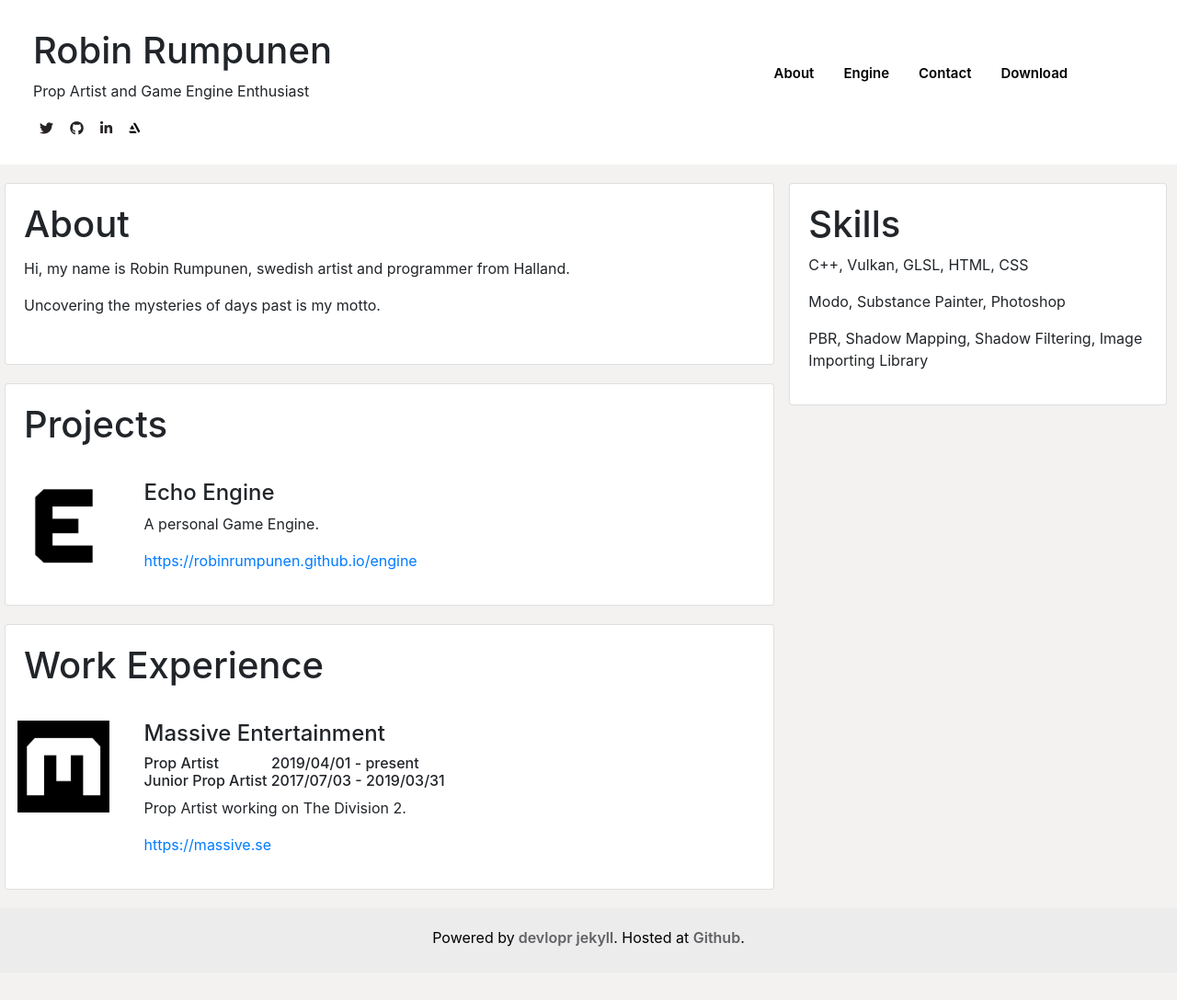
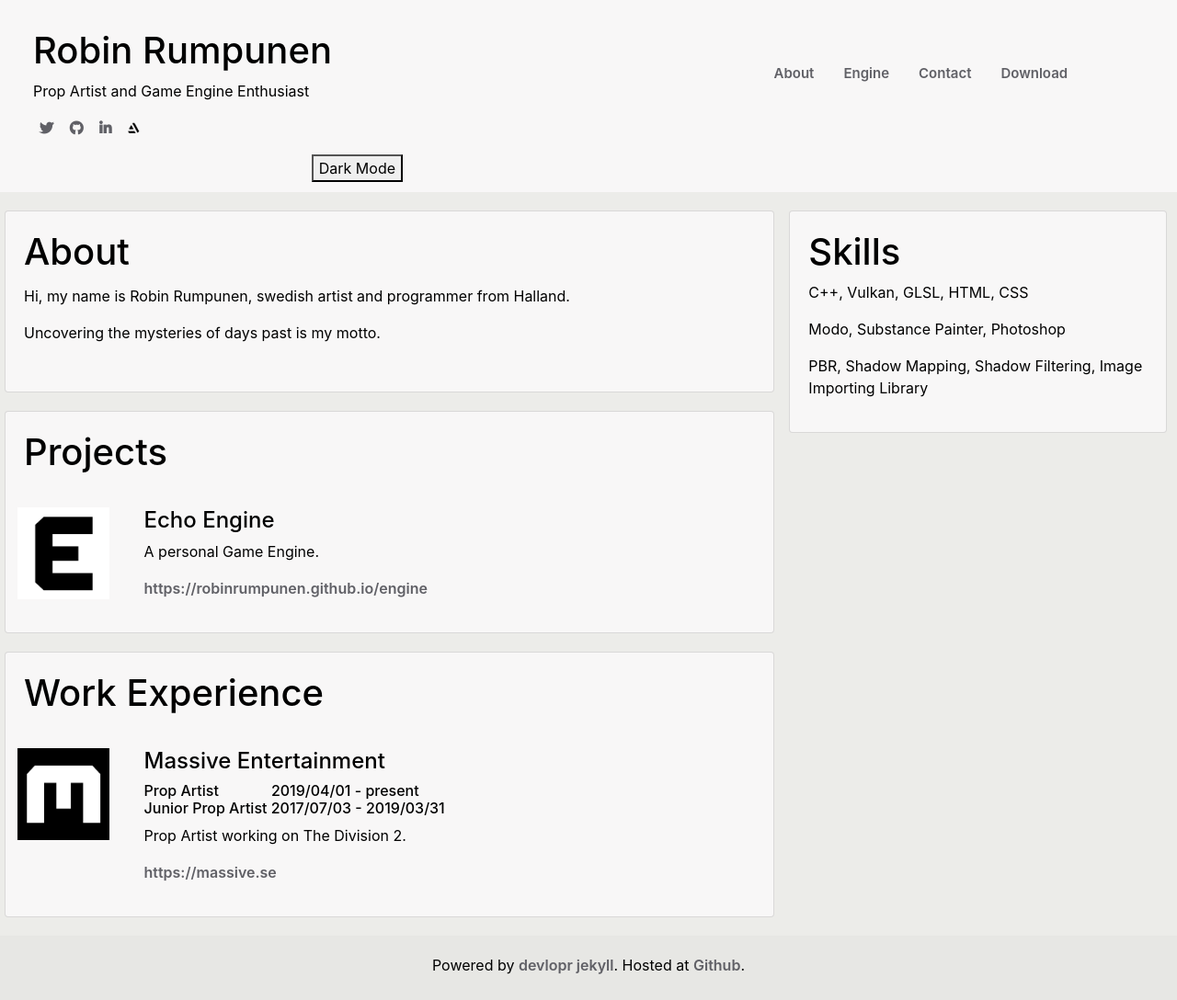
Before and after one commit to RobinRumpunen/robinrumpunen.github.io, a Jekyll site: the page built from index.html, in a window 1280 px wide. Shown: the whole page at 92% size. Built offline with Jekyll 4.4.1, drawn with Linux system fonts in a browser that asks for light colours; nearby versions of some CDN libraries; comment, search, counter and statistics services are not loaded; a style sheet for code colours, icons or effects is not loaded; before the commit the page ends 1058 px from its top, so only the background shows below that.

Commit message:
removed extra watermark, added theme mode switcher.

```diff
--- a/_includes/footer.html
+++ b/_includes/footer.html
@@ -1,10 +1,11 @@
 
 <footer>
 
-    <p> Powered by<a href="https://devlopr.netlify.com/"> devlopr jekyll</a>. Hosted at <a href="https://pages.github.com">Github</a>.
+    <p> Powered by <a href="https://devlopr.netlify.com/">devlopr jekyll</a>. Hosted at <a href="https://pages.github.com">Github</a>.
     </p>
 
 </footer>
+<script src="./assets/script/modeSwitcher.js"></script>
 <!-- <script src="https://code.jquery.com/jquery-3.3.1.slim.min.js" integrity="sha384-q8i/X+965DzO0rT7abK41JStQIAqVgRVzpbzo5smXKp4YfRvH+8abtTE1Pi6jizo" crossorigin="anonymous"></script> -->
 <!-- <script src="https://cdnjs.cloudflare.com/ajax/libs/popper.js/1.14.3/umd/popper.min.js" integrity="sha384-ZMP7rVo3mIykV+2+9J3UJ46jBk0WLaUAdn689aCwoqbBJiSnjAK/l8WvCWPIPm49" crossorigin="anonymous"></script> -->
 <!-- <script src="https://stackpath.bootstrapcdn.com/bootstrap/4.1.3/js/bootstrap.min.js" integrity="sha384-ChfqqxuZUCnJSK3+MXmPNIyE6ZbWh2IMqE241rYiqJxyMiZ6OW/JmZQ5stwEULTy" crossorigin="anonymous"></script> -->
--- a/_includes/head.html
+++ b/_includes/head.html
@@ -1,4 +1,12 @@
 <head>
+
+    <script>
+        const theme = localStorage.getItem('theme');
+        if (theme === "dark") {
+            document.documentElement.setAttribute('data-theme', 'dark');
+        }
+    </script>
+
   <meta charset="utf-8">
   <title>{{ site.title }} - {{ site.subtitle }}</title>
   <meta http-equip="X-UA-Compatible" content="IE=edge">
--- a/_includes/header.html
+++ b/_includes/header.html
@@ -59,6 +59,11 @@
                 </ul>
 
             </div>
+
+            <div class="col-md-6 center">
+                <button id="theme-toggle" onclick="modeSwitcher()"></button>
+            </div>
+
         </div>
     </div>
 
--- a/assets/css/main.css
+++ b/assets/css/main.css
@@ -1,35 +1,71 @@
+html, html[data-theme="light"] {
+   --light-text-color: hsl(0, 0%, 35%);
+   --main-background-color: hsl(48, 9%, 92%);
+   --main-focusground-color: hsl(0, 5%, 97%);
+   --foot-background-color: hsl(60, 6%, 90%);
+   --main-text-color: hsl(0, 0%, 0%);
+   --link-text-color: hsl(240, 3%, 39%);
+   --linkH-text-color: hsl(240, 22%, 49%);
+
+}
+
+html[data-theme="dark"] {
+   --light-text-color: hsl(0, 0%, 60%);
+   --main-background-color: hsl(0, 0%, 10%);
+   --main-focusground-color: hsl(0, 0%, 25%);
+   --foot-background-color: hsl(0, 0%, 8.5%);
+   --main-text-color: hsl(0, 10%, 80%);
+   --link-text-color: hsl(240, 4%, 95%);
+   --linkH-text-color: hsl(240, 42%, 78%);
+}
+
+@media (prefers-color-scheme: dark) {
+    html {
+      content: "dark";
+    }
+}
 body {
-    background-color: #f3f2f1 !important;
-    /* font-family: 'Quicksand', sans-serif !important; */
+    background-color: var(--main-background-color) !important;
+    color: var(--main-text-color) !important;
     font-family: Segoe UI;
 }
-
 html {
     scroll-behavior: smooth;
 }
-
 header {
-    background-color: #FFF;
+    background-color: var(--main-focusground-color);
     /* box-shadow: 0px 0px 8px rgba(0, 0, 0, 0.2); */
     height: auto;
     width: 100%;
     padding: 11px;
 }
-
+a{
+    text-decoration: none;
+    color: var(--link-text-color) !important;
+    font-weight: 600;
+}
+a:hover{
+    text-decoration: underline;
+    color: var(--linkH-text-color) !important;
+}
+.h1, .h2, .h3, .h4, .h5, .h6, h1, h2, h3, h4, h5, h6 {
+    color: var(--main-text-color);
+}
 footer {
     width: 100%;
     height: 70px;
     text-align: center;
     padding: 20px;
-    background-color: #ececec;
-    color: #000;
+    /* background-color: #ececec; */
+    background-color: var(--foot-background-color);
+    color: var(--main-text-color);
     /* box-shadow: 0px 0px 8px rgba(0, 0, 0, 0.2); */
     /* position: absolute; */
     /* bottom: 0px; */
 }
 
 footer a{
-    color: #616166;
+    /* color: var(--link-text-color); */
     font-weight: 600;
 }
 
@@ -85,25 +121,6 @@
     margin: 2px;
     text-decoration: none !important;
 }
-
-.product {
-    width: 400px;
-    float: left;
-}
-
-.products-container {
-    margin-left: auto;
-    margin-right: auto;
-    width: 100%;
-}
-
-@media (min-width: 768px) {
-    .snipcart-layout__header {
-        width: 100% !important;
-        margin: 0 auto;
-    }
-}
-
 #navigation {
     margin-top: 50px;
 }
@@ -188,8 +205,8 @@
 /* Full HD desktop and laptop displays. To allow for already made platform adaptability. */
 /* Less than 1920x1080 because the site does not take up the entire screen, because of browser tabs and windows toolbar. */
 
-.btn_dwnload{
-    color:#fff;
+.btn_dwnload {
+    color:#fff !important;
     background-color: #529c9e;
 
     float: right;
@@ -213,9 +230,13 @@
 
     box-shadow: -4px 4px 0 #394d61;
 }
-
+/* .btn_dwnload a{
+    text-decoration: none;
+    color: #fff;
+    font-weight:300;
+} */
 .btn_dwnload:hover{
-    color:#fff;
+    color:#fff !important;
     text-decoration:none;
     box-shadow: -2px 2px 0 #394d61;
     top: 2px;
@@ -253,7 +274,9 @@
     padding-left: 8px !important;
     padding-right:8px !important;
 }
-
+.card{
+    background-color: var(--main-focusground-color) !important;
+}
 .col-lg-11 .card{
     padding: 12px !important;
 }
@@ -357,23 +380,6 @@
     font-weight: bold;
     font-size: 24px;
     cursor: pointer;
-}
-
-.header__checkout {
-    all: unset;
-    cursor: pointer;
-    display: flex;
-    align-items: center;
-    margin-left: auto;
-    font-weight: bold;
-}
-
-.header__checkout svg {
-    margin-right: 8px;
-}
-
-.header__checkout-fill {
-    fill: #429bfc;
 }
 
 @media (min-width: 320px) and (max-width: 480px) {
--- /dev/null
+++ b/assets/script/modeSwitcher.js
@@ -0,0 +1,28 @@
+const userPrefers = getComputedStyle(document.documentElement).getPropertyValue('content');
+
+if (theme === "dark") {
+	document.getElementById("theme-toggle").innerHTML = "Light Mode";
+} else if (theme === "light") {
+	document.getElementById("theme-toggle").innerHTML = "Dark Mode";
+} else if  (userPrefers === "dark") {
+	document.documentElement.setAttribute('data-theme', 'dark');
+	window.localStorage.setItem('theme', 'dark');
+	document.getElementById("theme-toggle").innerHTML = "Light Mode";
+} else {
+	document.documentElement.setAttribute('data-theme', 'light');
+	window.localStorage.setItem('theme', 'light');
+	document.getElementById("theme-toggle").innerHTML = "Dark Mode";
+}
+
+function modeSwitcher() {
+	let currentMode = document.documentElement.getAttribute('data-theme');
+	if (currentMode === "dark") {
+		document.documentElement.setAttribute('data-theme', 'light');
+		window.localStorage.setItem('theme', 'light');
+		document.getElementById("theme-toggle").innerHTML = "Dark Mode";
+	} else {
+		document.documentElement.setAttribute('data-theme', 'dark');
+		window.localStorage.setItem('theme', 'dark');
+		document.getElementById("theme-toggle").innerHTML = "Light Mode";
+	}
+}
```
Also changed, not shown: other parts of _includes/head.html (+0 -15 lines).
